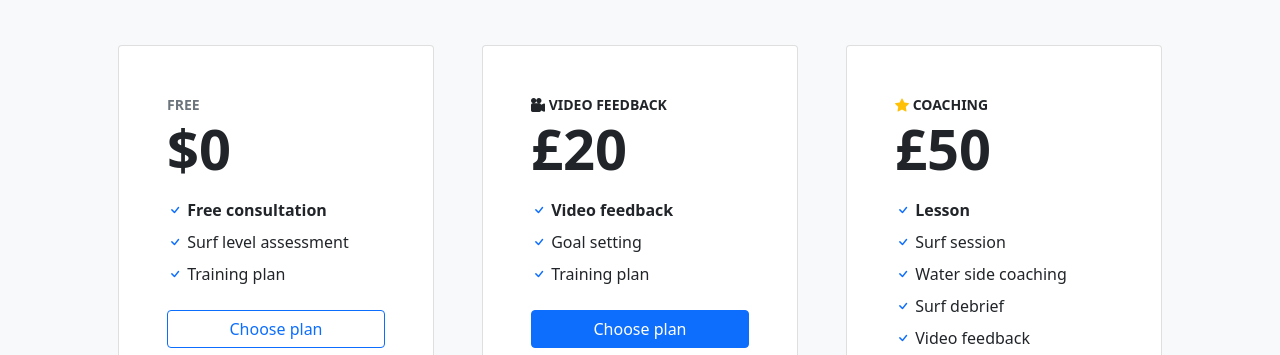
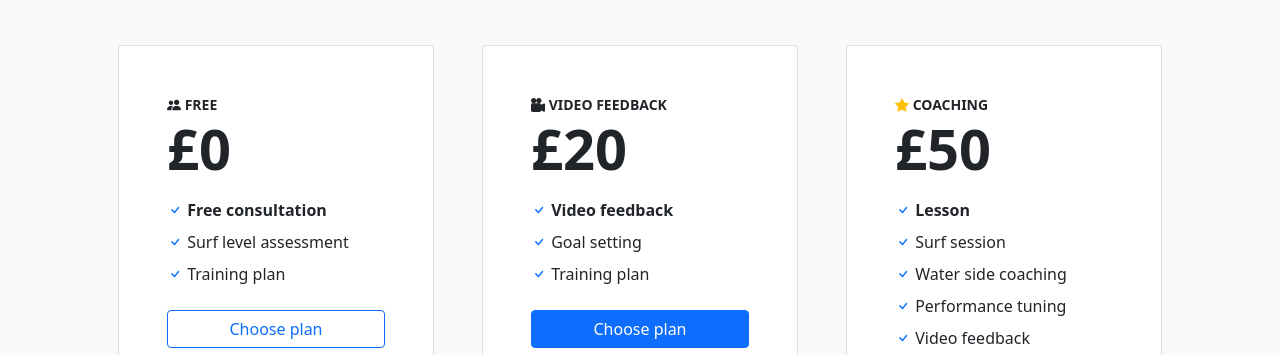
Before and after one commit to rinse0ut/rinse0ut.github.io, a plain HTML site: page index.html in a window 1280 px wide. Shown: the part 989-1344 px from the top of the page. Drawn offline with nearby package versions, Linux system fonts and the light colour scheme.

Commit message:
Upate tweaks

```diff
--- a/index.html
+++ b/index.html
@@ -92,9 +92,11 @@
                     <div class="col-lg-6 col-xl-4">
                         <div class="card mb-5 mb-xl-0">
                             <div class="card-body p-5">
-                                <div class="small text-uppercase fw-bold text-muted">Free</div>
+                                <div class="small text-uppercase fw-bold">
+                                    <i class="bi bi-people-fill"></i>
+                                    Free</div>
                                 <div class="mb-3">
-                                    <span class="display-4 fw-bold">$0</span>
+                                    <span class="display-4 fw-bold">£0</span>
                                     <!-- <span class="text-muted">/ 30 minutes</span> -->
                                 </div>
                                 <ul class="list-unstyled mb-4">
@@ -172,7 +174,7 @@
                                     </li>
                                     <li class="mb-2">
                                         <i class="bi bi-check text-primary"></i>
-                                        Surf debrief
+                                        Performance tuning
                                     </li>
                                     <li class="mb-2">
                                         <i class="bi bi-check text-primary"></i>
```
